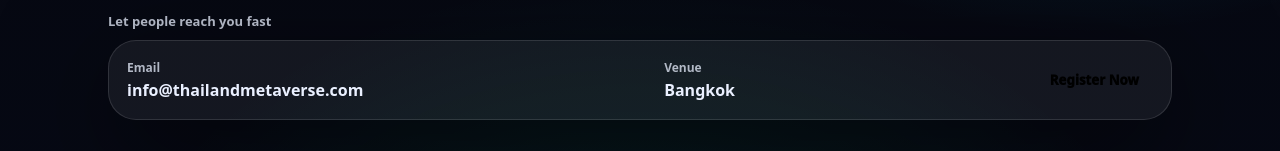
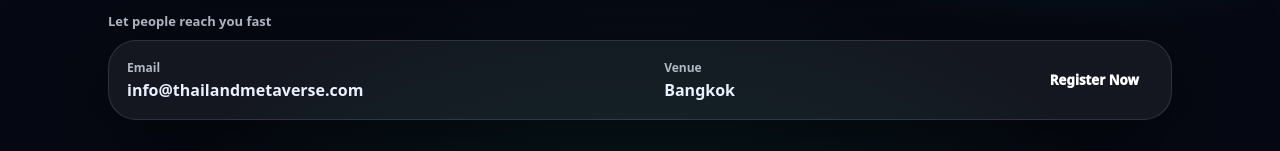
Before and after one commit to Shahzadali062/Thailand-Metaverse, a React (Vite) app: page / in a window 1280 px wide. Shown: the part 2012-2163 px from the top of the page. Built offline with nearby package versions, Linux system fonts and the light colour scheme.

Commit message:
Add Texts

```diff
--- a/src/assets/pages/Home/Home.module.css
+++ b/src/assets/pages/Home/Home.module.css
@@ -51,7 +51,7 @@
   cursor: pointer;
   border-radius: 16px;
   font-weight: 1000;
-  color: "white";
+  color: white;
   background: linear-gradient(135deg, var(--accent), var(--accent2));
   transition: transform .15s ease, opacity .15s ease;
 }
```
